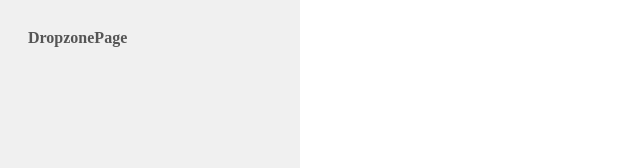
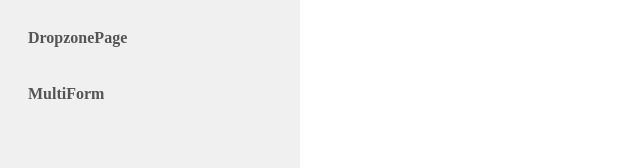
Before and after one commit to hieule1309/training-intern, a Vue app: page / in a window 1280 px wide. Shown: the part 250-418 px from the top of the page, without its empty margins (0-640 px from the left). Built offline with nearby package versions, Linux system fonts and the light colour scheme; what vue-resource would draw is missing.

Commit message:
add files

```diff
--- /dev/null
+++ b/src/components/MultiFormPage.vue
@@ -0,0 +1,11 @@
+<template>
+  <div>
+    <h2>MultiForm</h2>
+  </div>
+</template>
+
+<script>
+export default {};
+</script>
+
+<style lang="scss" scoped></style>
--- a/src/components/layout/SidebarCompenent.vue
+++ b/src/components/layout/SidebarCompenent.vue
@@ -38,6 +38,11 @@ export default {
           id: 4,
           label: "DropzonePage",
           name: "DropzonePage",
+        },
+        {
+          id: 5,
+          label: "MultiForm",
+          name: "MultiForm",
         },
       ],
     };
--- a/src/router/index.js
+++ b/src/router/index.js
@@ -5,6 +5,7 @@ import HelloWorld from "../components/HelloWorld.vue";
 import Todo from "../components/Todo.vue";
 import Autocomplete from "../components/Autocomplete";
 import DropzonePage from "../components/DropzonePage";
+import MultiFormPage from "../components/MultiFormPage";
 Vue.use(VueRouter);
 
 const routes = [
@@ -32,6 +33,11 @@ const routes = [
         name: "DropzonePage",
         component: DropzonePage,
       },
+      {
+        path: "/multiform",
+        name: "MultiForm",
+        component: MultiFormPage,
+      },
     ],
   },
 ];
```
